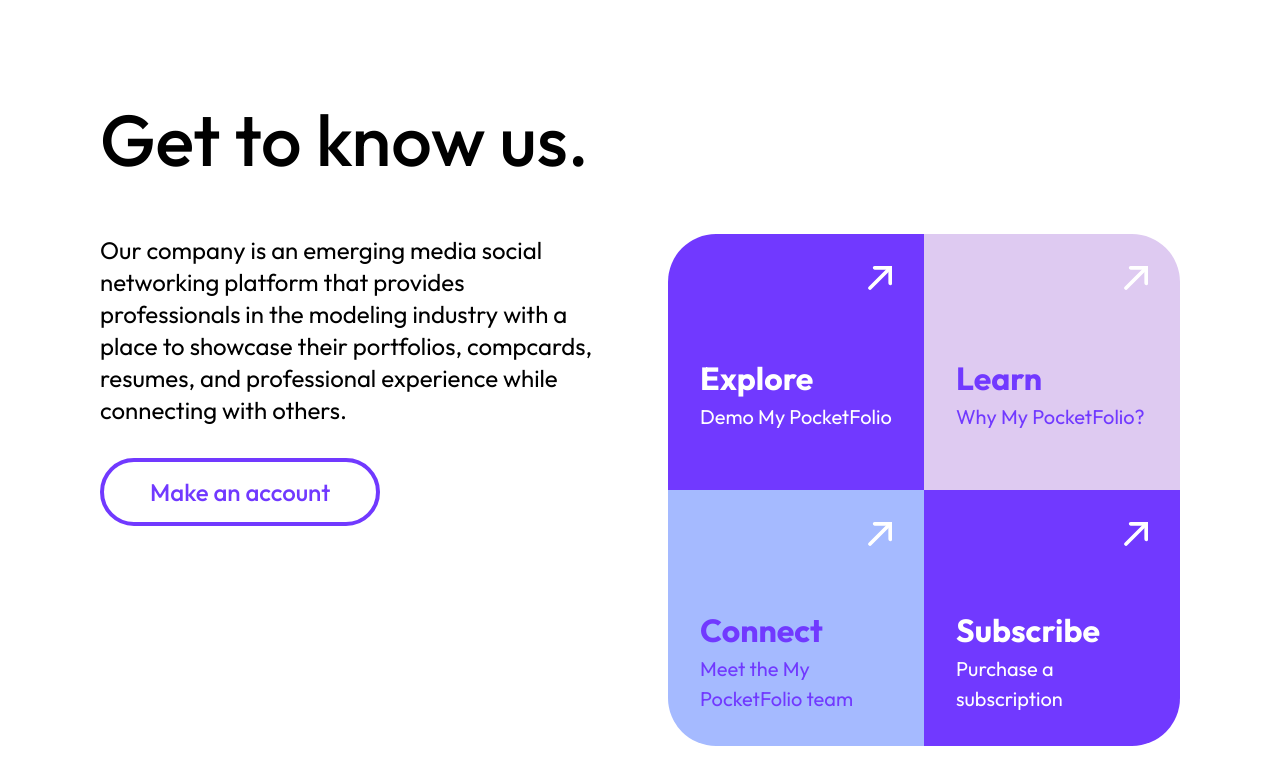
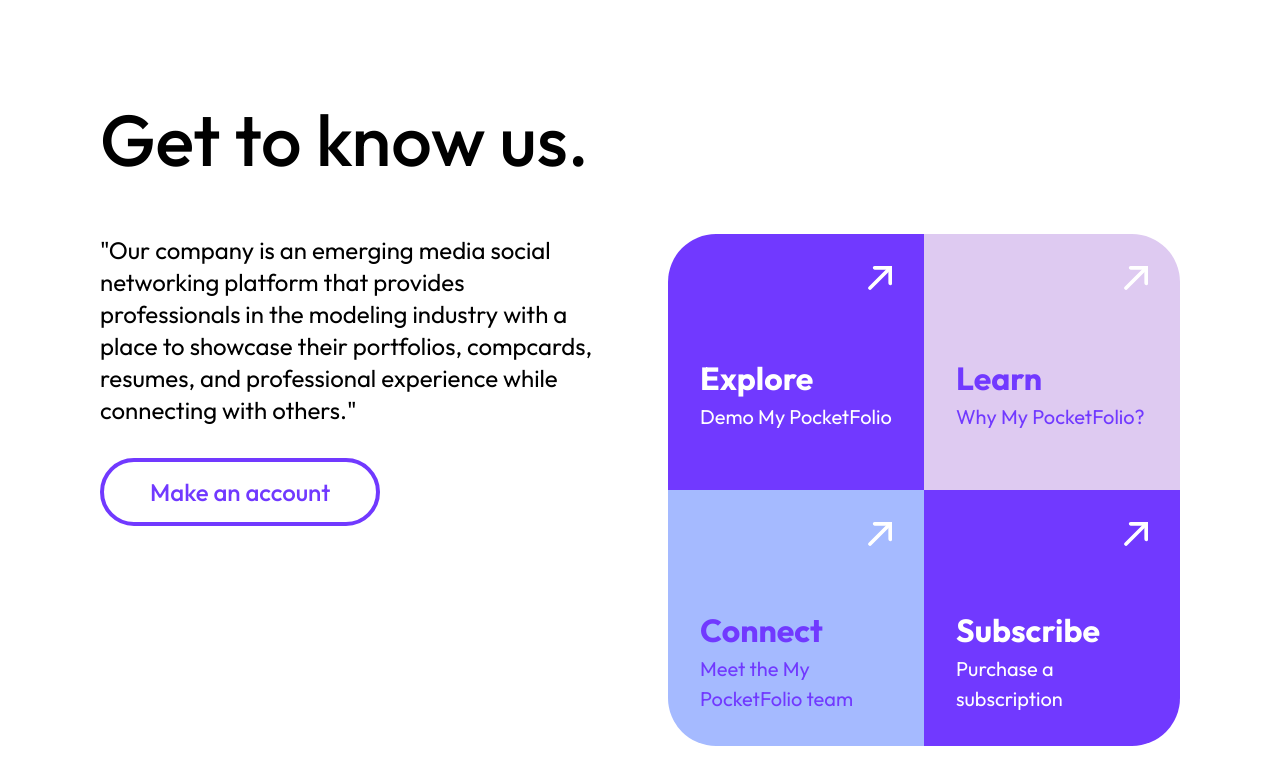
Before and after one commit to mpfolio/mpfolio, a Next.js app: page / in a window 1280 px wide. Shown: the part 2327-3111 px from the top of the page. Built offline with nearby package versions, Linux system fonts and the light colour scheme.

Commit message:
quotes around mission

```diff
--- a/app/page.tsx
+++ b/app/page.tsx
@@ -79,7 +79,7 @@
                 <div className="body-container">
                     <div className="body-text">
                         <p>
-                            Our company is an emerging media social networking platform that provides professionals in the modeling industry with a place to showcase their portfolios, compcards, resumes, and professional experience while connecting with others.
+                            "Our company is an emerging media social networking platform that provides professionals in the modeling industry with a place to showcase their portfolios, compcards, resumes, and professional experience while connecting with others."
                         </p>
                         <h4>
                             <Button text="Make an account" variant="outlined" href="/comingSoon"/>
```
Also changed, not shown: links.txt (added).
